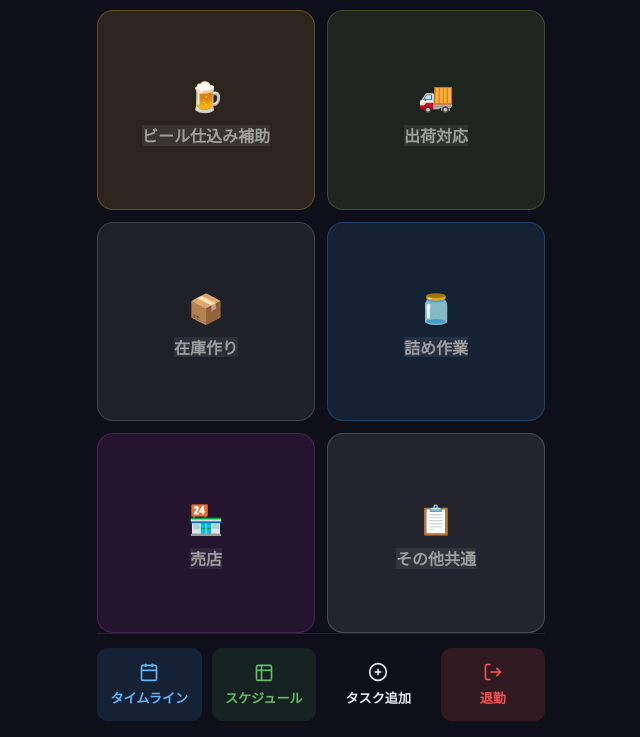
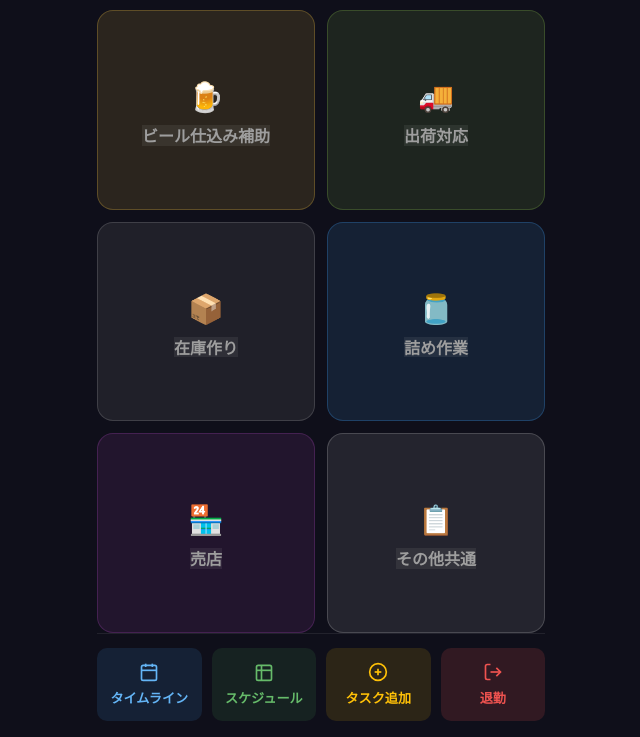
Before and after one commit to 55hkdrums/rewery-daily-report, a website: page public/index.html in a window 1280 px wide. Shown: the part 63-800 px from the top of the page, without its empty margins (319-959 px from the left). Drawn offline with Linux system fonts and the light colour scheme; no server answers.

```diff
--- a/public/css/style.css
+++ b/public/css/style.css
@@ -367,6 +367,7 @@
 
 /* ===== Schedule Button ===== */
 .schedule-btn { background: rgba(76,175,80,0.12); color: #66bb6a; }
+.task-add-action-btn { background: rgba(255,193,7,0.12); color: #ffc107; }
 
 /* ===== Schedule View ===== */
 .schedule-tabs { display: flex; gap: 6px; margin-bottom: 14px; }
```
